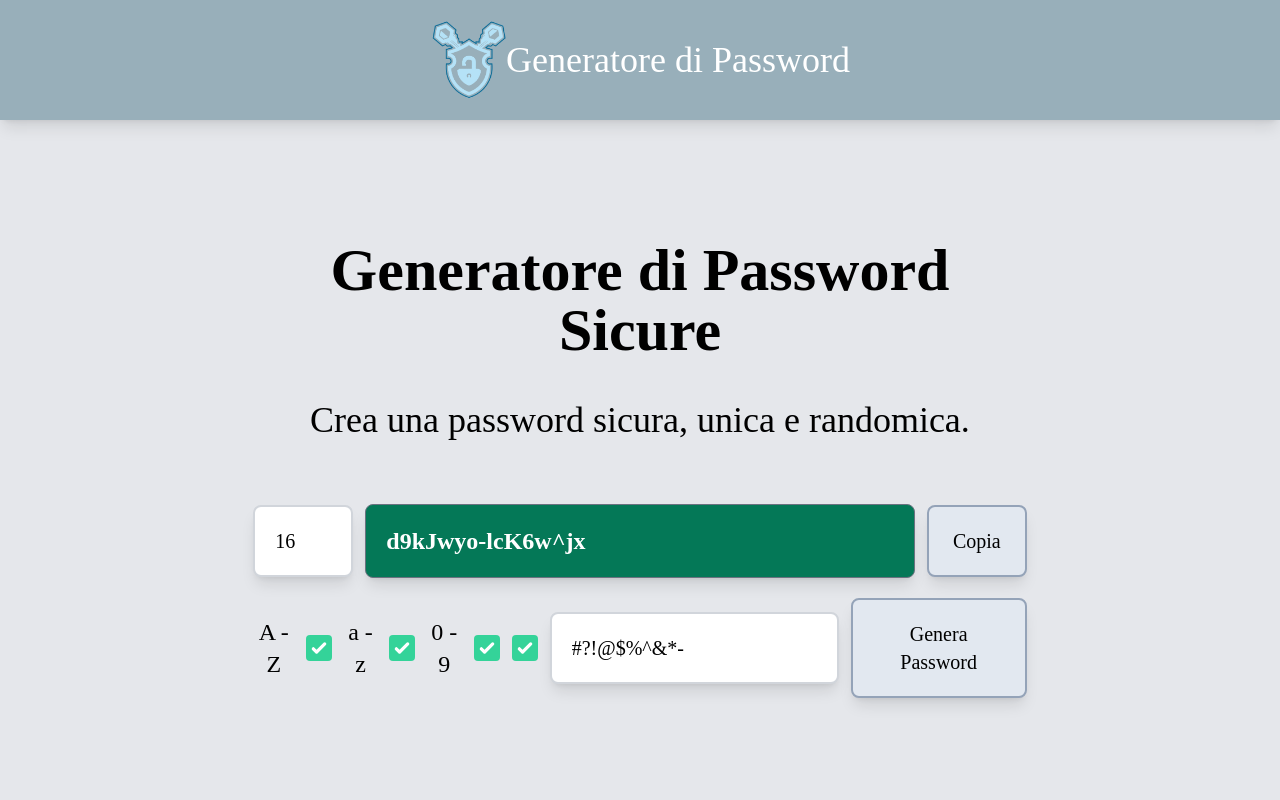
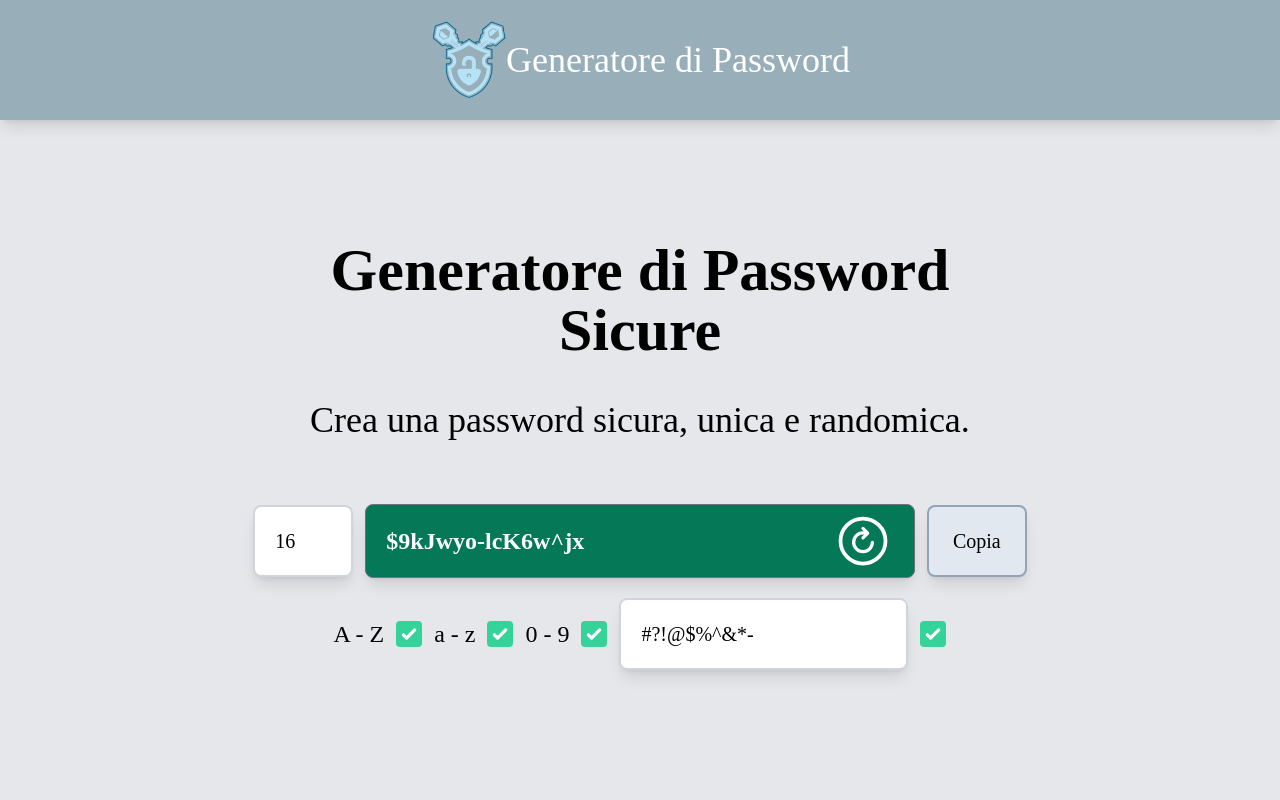
Before and after one commit to imperfectcircle/password_generator, a React (Vite) app: page / in a window 1280 px wide. Shown: the top 800 px of the page. Built offline with nearby package versions, Linux system fonts and the light colour scheme; a web font is replaced by a local one.

Commit message:
Modifiche minori

```diff
--- a/src/App.jsx
+++ b/src/App.jsx
@@ -7,6 +7,7 @@ import { Helmet } from 'react-helmet-async';
 import Footer from './Components/Footer';
 import { AnimatePresence, motion } from 'framer-motion';
 import { AiOutlineCheckCircle } from 'react-icons/ai';
+import { IoRefreshCircleOutline } from 'react-icons/io5';
 import { generatePassword } from './Utilities/generatePassword';
 import { passwordStrength } from './Utilities/passwordStrength';
 import { setNotification } from './Utilities/setNotification';
@@ -89,6 +90,7 @@ export default function App() {
                         value={length}
                         onChange={(e) => setLength(+e.target.value)}
                     />
+                    <div className="relative w-full">
                         <input
                             className={`w-full rounded-lg p-5 text-2xl font-bold shadow-lg
                         ${
@@ -108,6 +110,29 @@ export default function App() {
                             value={password}
                             readOnly
                         />
+                        <IoRefreshCircleOutline
+                            onClick={() => {
+                                generatePassword(
+                                    length,
+                                    includeSymbols,
+                                    customSymbols,
+                                    includeUppercase,
+                                    includeLowercase,
+                                    includeNumbers,
+                                    setPassword,
+                                );
+                                passwordStrength(
+                                    password,
+                                    length,
+                                    setPoorPassword,
+                                    setWeakPassword,
+                                    setGoodPassword,
+                                    setStrongPassword,
+                                );
+                            }}
+                            className="absolute right-[4%] top-[10%] cursor-pointer text-6xl text-white transition-all duration-150 hover:text-amber-400 "
+                        />
+                    </div>
                     <button
                         className="rounded-lg border-2 border-slate-400 bg-slate-200 px-6 py-5 text-xl shadow-lg transition-all duration-150 hover:bg-slate-300"
                         onClick={() => {
@@ -151,42 +176,18 @@ export default function App() {
                         />
                     </div>
                     <div className="flex items-center space-x-3">
-                        <InputCheckbox
-                            id="symbols"
-                            checked={includeSymbols}
-                            onChange={() => setIncludeSymbols(!includeSymbols)}
-                        />
                         <InputText
                             type="text"
                             id=""
                             value={customSymbols}
                             onChange={(e) => setCustomSymbols(e.target.value)}
                         />
+                        <InputCheckbox
+                            id="symbols"
+                            checked={includeSymbols}
+                            onChange={() => setIncludeSymbols(!includeSymbols)}
+                        />
                     </div>
-                    <button
-                        className="rounded-lg border-2 border-slate-400 bg-slate-200 px-6 py-5 text-xl shadow-lg transition-all duration-150 hover:bg-slate-300"
-                        onClick={() => {
-                            generatePassword(
-                                length,
-                                includeSymbols,
-                                customSymbols,
-                                includeUppercase,
-                                includeLowercase,
-                                includeNumbers,
-                                setPassword,
-                            );
-                            passwordStrength(
-                                password,
-                                length,
-                                setPoorPassword,
-                                setWeakPassword,
-                                setGoodPassword,
-                                setStrongPassword,
-                            );
-                        }}
-                    >
-                        Genera Password
-                    </button>
                 </div>
             </div>
             <div className=" mt-16 p-5 text-center md:mx-auto md:mt-32 md:w-2/3 md:p-10">
--- a/src/Utilities/generatePassword.js
+++ b/src/Utilities/generatePassword.js
@@ -28,6 +28,15 @@ export const generatePassword = (
         validChars += symbolChars;
     }
 
+    // Assicurati che almeno un simbolo sia incluso
+    if (includeSymbols) {
+        // Aggiungi almeno un simbolo alla password
+        const randomSymbolIndex = Math.floor(
+            Math.random() * symbolChars.length,
+        );
+        generatedPassword += symbolChars[randomSymbolIndex];
+    }
+
     // Genera la password
     for (let i = generatedPassword.length; i < length; i++) {
         const randomIndex = Math.floor(Math.random() * validChars.length);
--- a/src/Utilities/passwordStrength.js
+++ b/src/Utilities/passwordStrength.js
@@ -14,14 +14,20 @@ export const passwordStrength = (
     const weakPassword = weakRegExp.test(password);
     const strongPassword = strongRegExp.test(password);
 
-    const isPoor =
-        length <= 7 && (poorPassword || weakPassword || strongPassword);
-    const isWeak =
-        length >= 8 && poorPassword && (weakPassword || strongPassword);
-    const isGood =
-        length >= 12 && poorPassword && weakPassword && strongPassword;
     const isStrong =
         length >= 16 && poorPassword && weakPassword && strongPassword;
+    const isGood =
+        length >= 12 &&
+        length <= 15 &&
+        poorPassword &&
+        weakPassword &&
+        strongPassword;
+    const isWeak =
+        length >= 8 &&
+        length <= 11 &&
+        poorPassword &&
+        (weakPassword || strongPassword);
+    const isPoor = length <= 7;
 
     setPoorPassword(isPoor);
     setWeakPassword(isWeak);
```
Lines whose indentation alone changed are shown as unchanged.
